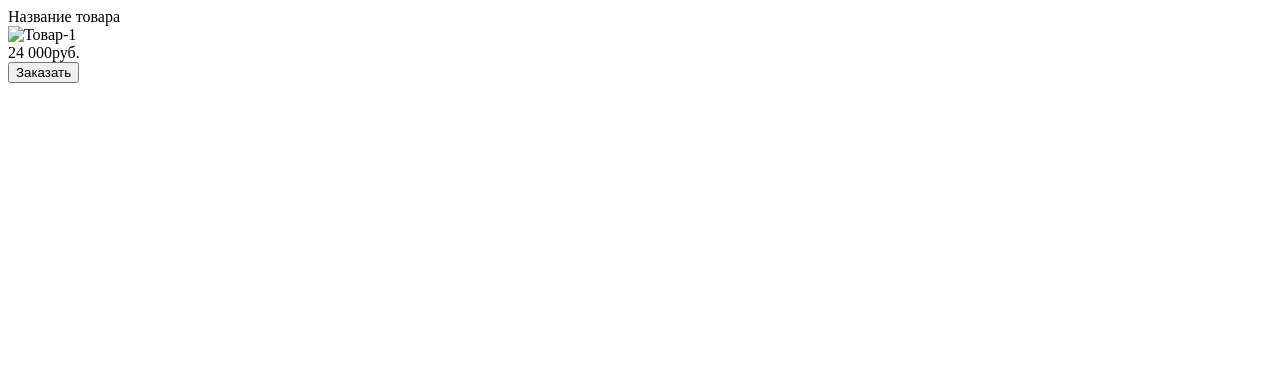
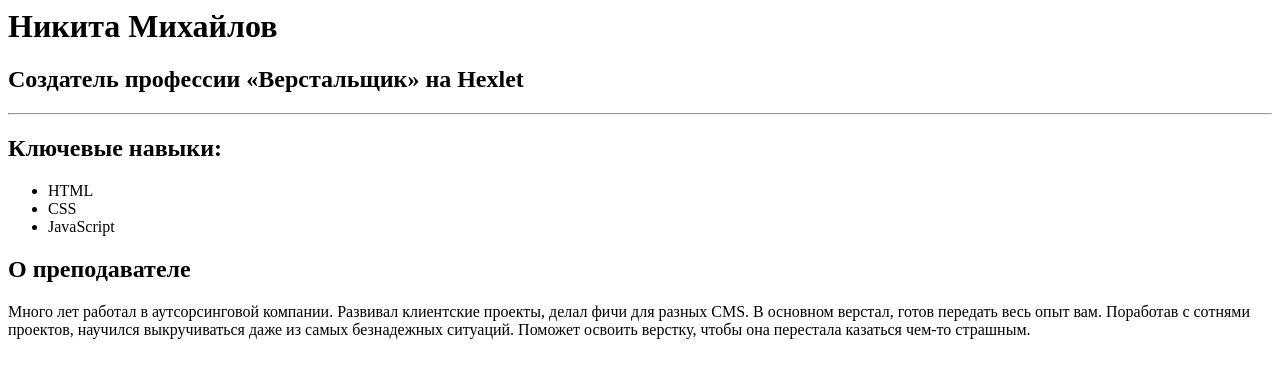
Before and after one commit to m-chepukhin/m-chepukhin.github.io, a plain HTML site: page index.html in a window 1280 px wide. Drawn offline with Linux system fonts and the light colour scheme.

Commit message:
Add files via upload

```diff
--- a/index.html
+++ b/index.html
@@ -1,10 +1,26 @@
-<section class="cards">
-  <article class="card">
-    <div class="card-title">Название товара</div>
-    <img src="/images/card-item-1.png" alt="Товар-1" />
-    <div class="card-price">
-      <span class="price-sum">24 000</span><span class="price-cur">руб.</span>
-    </div>
-    <button>Заказать</button>
-  </article>
-</section>
+<main>
+  <h1>Никита Михайлов</h1>
+  <h2>Создатель профессии «Верстальщик» на Hexlet</h2>
+
+  <hr />
+
+  <section>
+    <h2>Ключевые навыки:</h2>
+    <ul>
+      <li>HTML</li>
+      <li>CSS</li>
+      <li>JavaScript</li>
+    </ul>
+  </section>
+
+  <section>
+    <h2>О преподавателе</h2>
+    <p>
+      Много лет работал в аутсорсинговой компании. Развивал клиентские проекты,
+      делал фичи для разных CMS. В основном верстал, готов передать весь опыт
+      вам. Поработав с сотнями проектов, научился выкручиваться даже из самых
+      безнадежных ситуаций. Поможет освоить верстку, чтобы она перестала
+      казаться чем-то страшным.
+    </p>
+  </section>
+</main>
```
